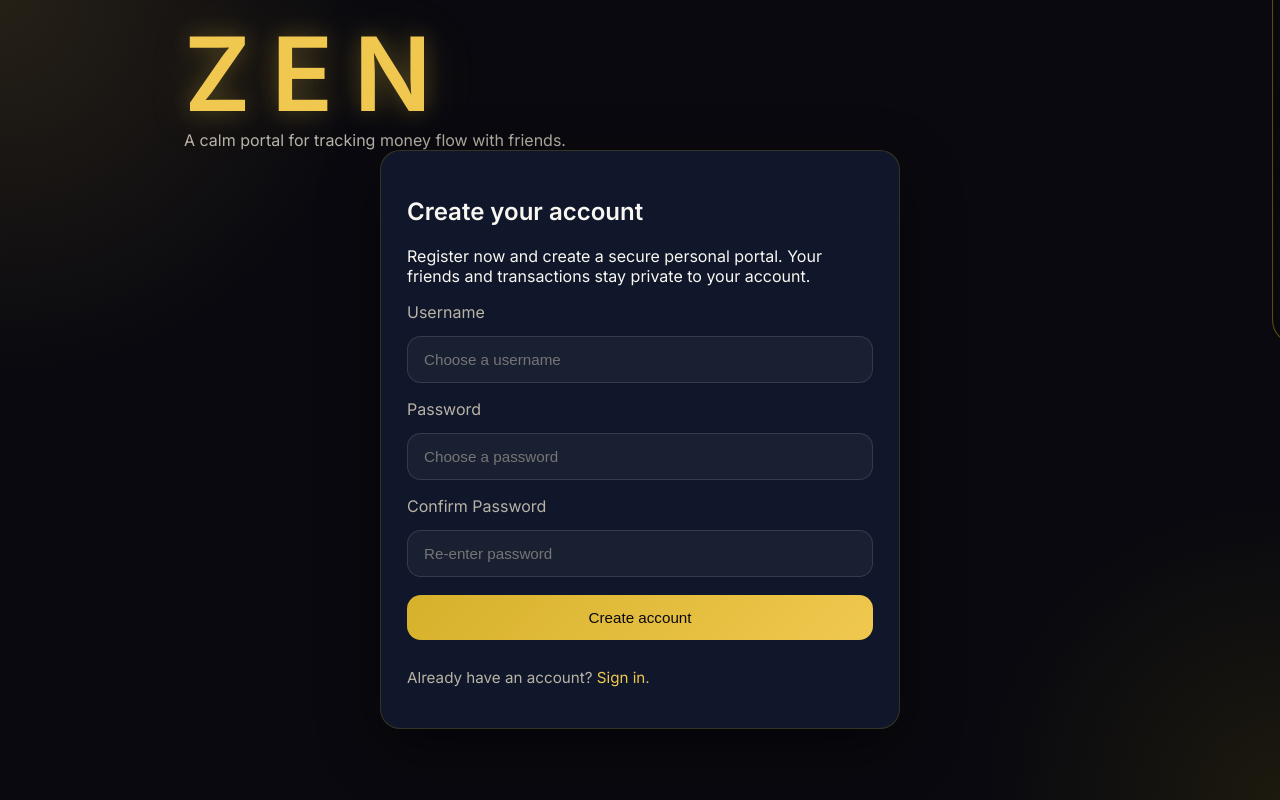
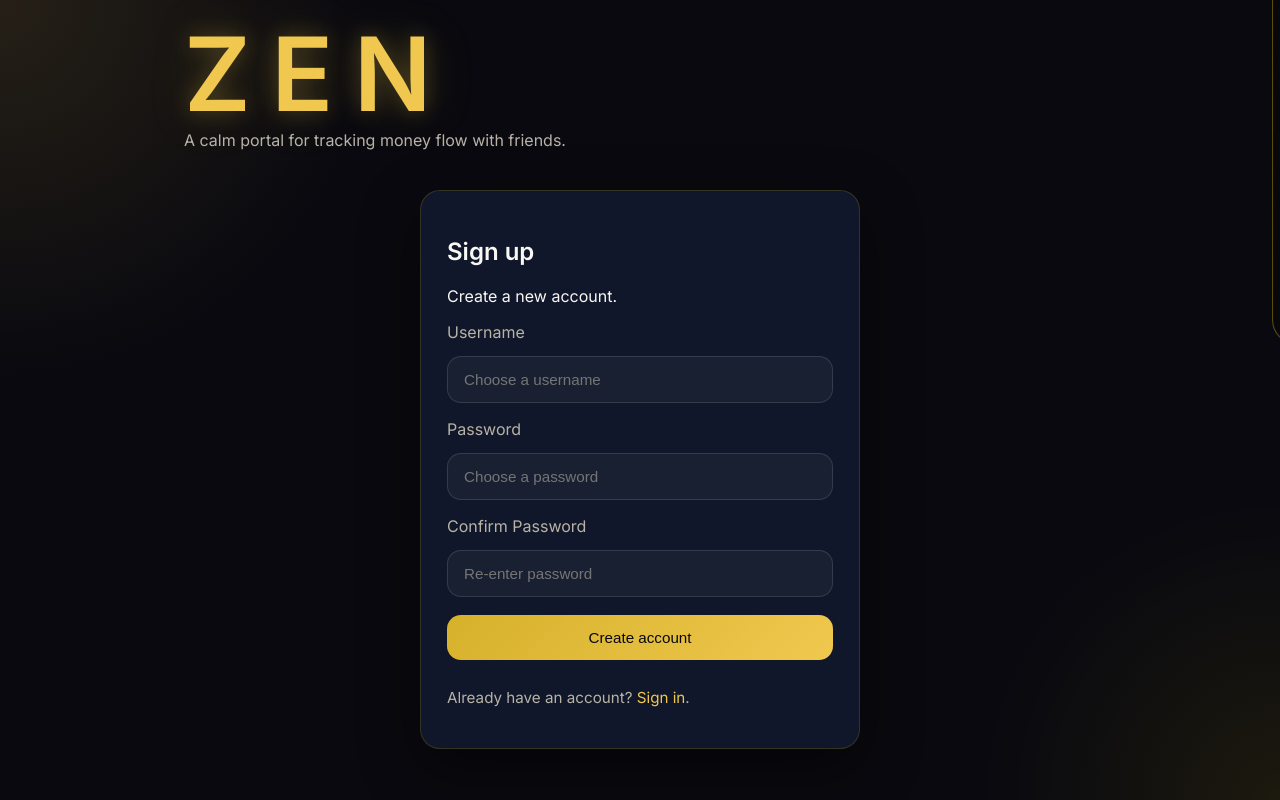
Before and after one commit to sourav7-1/Bakirkhata, a Flask app: page /signup in a window 1280 px wide. Run offline with Flask 3, Linux system fonts and the light colour scheme.

Commit message:
Shorten UI text, update login/signup pages, and improve README sections

```diff
--- a/static/style.css
+++ b/static/style.css
@@ -110,8 +110,8 @@ body {
 }
 
 .login-card {
-  max-width: 520px;
-  margin: 0 auto;
+  max-width: 440px;
+  margin: 40px auto 0;
 }
 
 .reminder-card textarea {
--- a/templates/friend_login.html
+++ b/templates/friend_login.html
@@ -2,8 +2,8 @@
 
 {% block content %}
 <div class="card login-card">
-  <h2>Friend access</h2>
-  <p>Enter your name and access code to view only your balance. This page never exposes any other account or friend data.</p>
+  <h2>Friend login</h2>
+  <p>Enter your name and code.</p>
   <form method="post" action="{{ url_for('friend_login') }}">
     <label for="name">Your name</label>
     <input id="name" name="name" type="text" placeholder="Enter your name" required>
--- a/templates/index.html
+++ b/templates/index.html
@@ -2,7 +2,7 @@
 
 {% block content %}
 <div class="card privacy-card">
-  <p>Your account is isolated. Only you can access this friend list and the related transaction history.</p>
+  <p>Your account is private.</p>
 </div>
 
 <div class="card">
--- a/templates/login.html
+++ b/templates/login.html
@@ -2,8 +2,8 @@
 
 {% block content %}
 <div class="card login-card">
-  <h2>Sign in to ZEN</h2>
-  <p>Enter your username and password to access your private portal. Only your account can see your friends and transaction details.</p>
+  <h2>Sign in</h2>
+  <p>Use your username and password.</p>
   <form method="post" action="{{ url_for('login') }}">
     <label for="username">Username</label>
     <input id="username" name="username" type="text" placeholder="Your username" required>
--- a/templates/signup.html
+++ b/templates/signup.html
@@ -4,8 +4,8 @@
 
 {% block content %}
 <div class="card login-card">
-  <h2>Create your account</h2>
-  <p>Register now and create a secure personal portal. Your friends and transactions stay private to your account.</p>
+  <h2>Sign up</h2>
+  <p>Create a new account.</p>
   <form method="post" action="{{ url_for('signup') }}">
     <label for="username">Username</label>
     <input id="username" name="username" type="text" placeholder="Choose a username" required>
```
Also changed, not shown: README.md.
